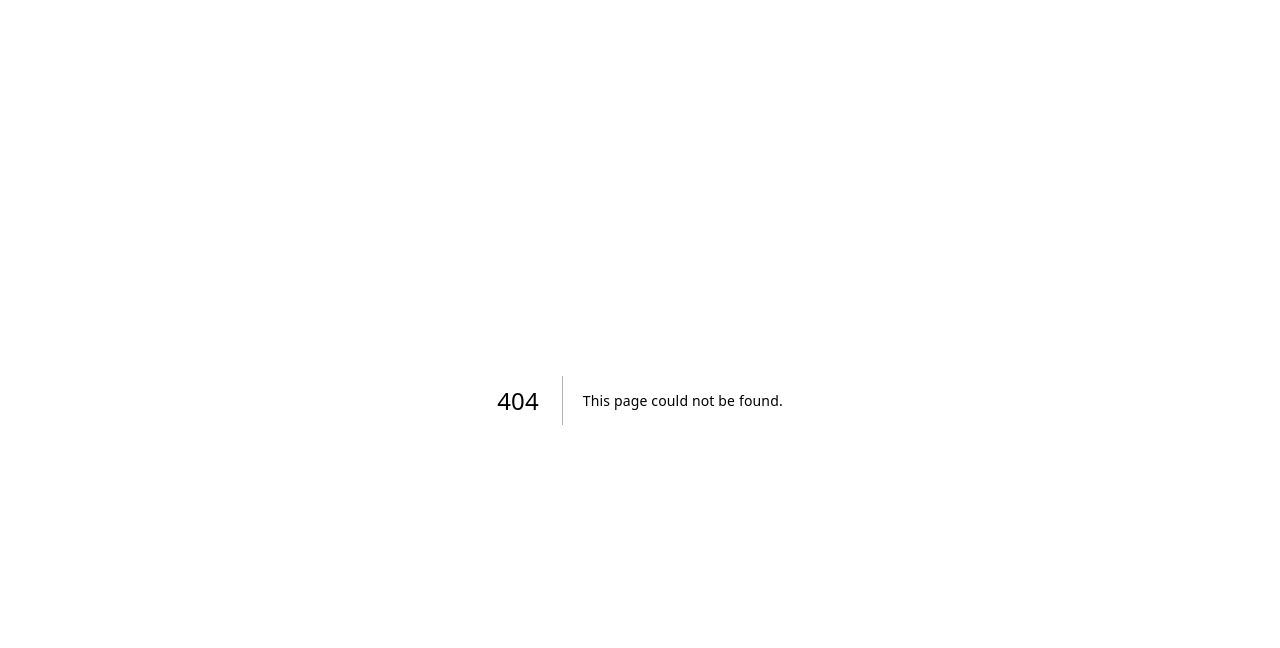
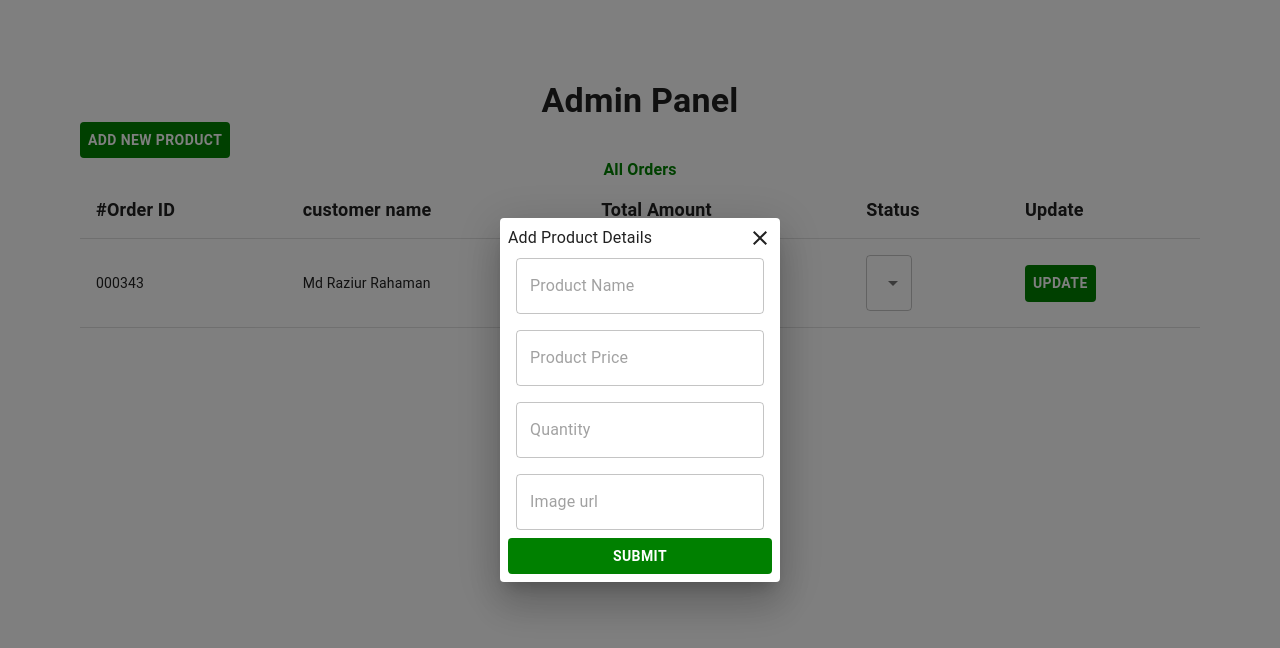
Before and after one commit to Raziur306/Medicine-Management-System-Based-on-E-commerce-System, a Next.js app in the folder application/: page /admin in a window 1280 px wide. Before the commit this address had no page. Shown: the top 648 px of the page. Built offline with nearby package versions, Linux system fonts and the light colour scheme.

Commit message:
admin panel added

```diff
--- /dev/null
+++ b/application/src/app/admin/components/Login.tsx
@@ -0,0 +1,18 @@
+'use client'
+import React, { useContext, useState } from 'react'
+import { StyledBox, StyledLoginBtn, StyledParentBox, StyledRegisterTypography, StyledTextField, StyledTypography, StyledTypographyBtn } from '../../styles/loginStyle'
+
+function Login() {
+    return (
+        <StyledParentBox>
+            <StyledBox>
+                <StyledTypography>Admin Login</StyledTypography>
+                <StyledTextField name='email' type='email' placeholder='Enter your email' />
+                <StyledTextField name='password' type='password' placeholder='Enter your password' />
+                <StyledLoginBtn >Login</StyledLoginBtn>
+            </StyledBox>
+        </StyledParentBox >
+    )
+}
+
+export default Login
--- /dev/null
+++ b/application/src/app/admin/components/TableBodyRow.tsx
@@ -0,0 +1,27 @@
+import React from 'react'
+import { TableRow, TableCell, Select, MenuItem, Button } from '@mui/material'
+
+function TableBodyRow() {
+    return (
+        <TableRow>
+            <TableCell>000343</TableCell>
+            <TableCell>Md Raziur Rahaman</TableCell>
+            <TableCell>৳ 100</TableCell>
+            <TableCell>
+                <Select
+                    name='status'
+                    displayEmpty
+                >
+                    <MenuItem value="Cancel">Canceled</MenuItem>
+                    <MenuItem value="Confirm">Confirm</MenuItem>
+                    <MenuItem value="Delivered">Delivered</MenuItem>
+                </Select>
+            </TableCell>
+            <TableCell>
+                <Button sx={{ bgcolor: 'green', color: 'white', fontWeight: 'bold', ':hover': { bgcolor: 'green' } }}>Update</Button>
+            </TableCell>
+        </TableRow>
+    )
+}
+
+export default TableBodyRow
--- /dev/null
+++ b/application/src/app/admin/page.tsx
@@ -0,0 +1,57 @@
+'use client'
+import React from 'react'
+import Login from './components/Login'
+import { Box, Button, Dialog, MenuItem, Select, Table, TableBody, TableCell, TableHead, TableRow, TextField, Typography } from '@mui/material'
+import CloseIcon from '@mui/icons-material/Close';
+import TableBodyRow from './components/TableBodyRow';
+
+function Home() {
+    return (<>
+        <Box sx={{ p: 10 }}>
+            <Typography sx={{ alignItems: 'center', fontWeight: 'bold', textAlign: 'center' }} variant='h4'>Admin Panel</Typography>
+            {/* <Login /> */}
+            <Button sx={{ bgcolor: 'green', color: 'white', fontWeight: 'bold', ':hover': { bgcolor: 'green' } }}>Add New Product</Button>
+
+            <Box>
+                <Typography sx={{ textAlign: 'center', fontWeight: 'bold', color: 'green' }}>All Orders</Typography>
+                <Table>
+                    <TableHead>
+                        <TableRow>
+                            <TableCell sx={{ fontWeight: 'bold', fontSize: 18 }}>#Order ID</TableCell>
+                            <TableCell sx={{ fontWeight: 'bold', fontSize: 18 }}>customer name</TableCell>
+                            <TableCell sx={{ fontWeight: 'bold', fontSize: 18 }}>Total Amount</TableCell>
+                            <TableCell sx={{ fontWeight: 'bold', fontSize: 18 }}>Status</TableCell>
+                            <TableCell sx={{ fontWeight: 'bold', fontSize: 18 }}>Update</TableCell>
+                        </TableRow>
+                    </TableHead>
+                    <TableBody>
+                        <TableBodyRow />
+                    </TableBody>
+                </Table>
+            </Box>
+        </Box>
+        <Dialog open={true}>
+            <Box sx={{ display: 'flex', flexDirection: 'column', p: 1, borderRadius: 2 }}>
+                <Box sx={{ display: 'flex', flexDirection: 'row', justifyContent: 'space-between' }}>
+                    <Typography>Add Product Details</Typography>
+                    <CloseIcon />
+                </Box>
+                <TextField sx={{ m: 1 }} placeholder='Product Name' type='text' />
+                <TextField sx={{ m: 1 }} placeholder='Product Price' type='number' />
+                <TextField sx={{ m: 1 }} placeholder='Quantity' type='number' />
+                <TextField sx={{ m: 1 }} placeholder='Image url' type='text' />
+                <Button sx={{
+                    bgcolor: 'green', color: 'white', fontWeight: 'bold', ':hover': {
+                        bgcolor: 'green'
+                    }
+                }}>Submit</Button>
+            </Box>
+
+        </Dialog>
+
+    </>
+
+    )
+}
+
+export default Home
```
